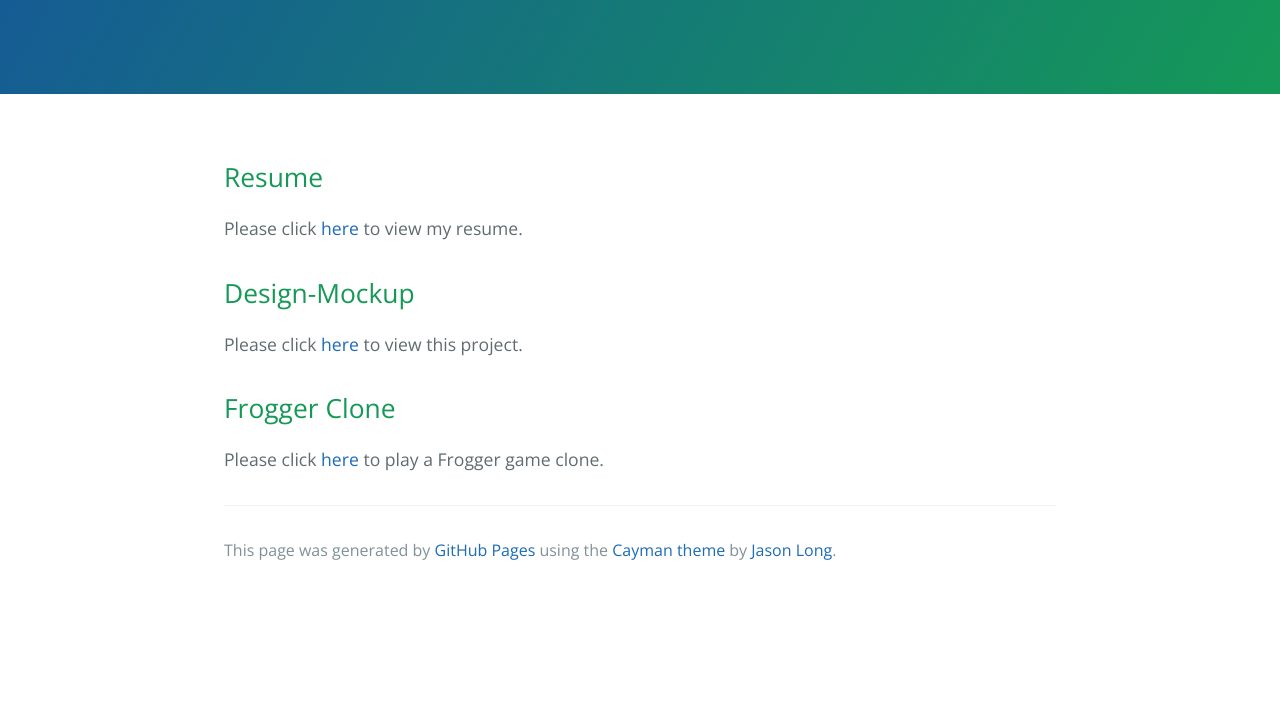
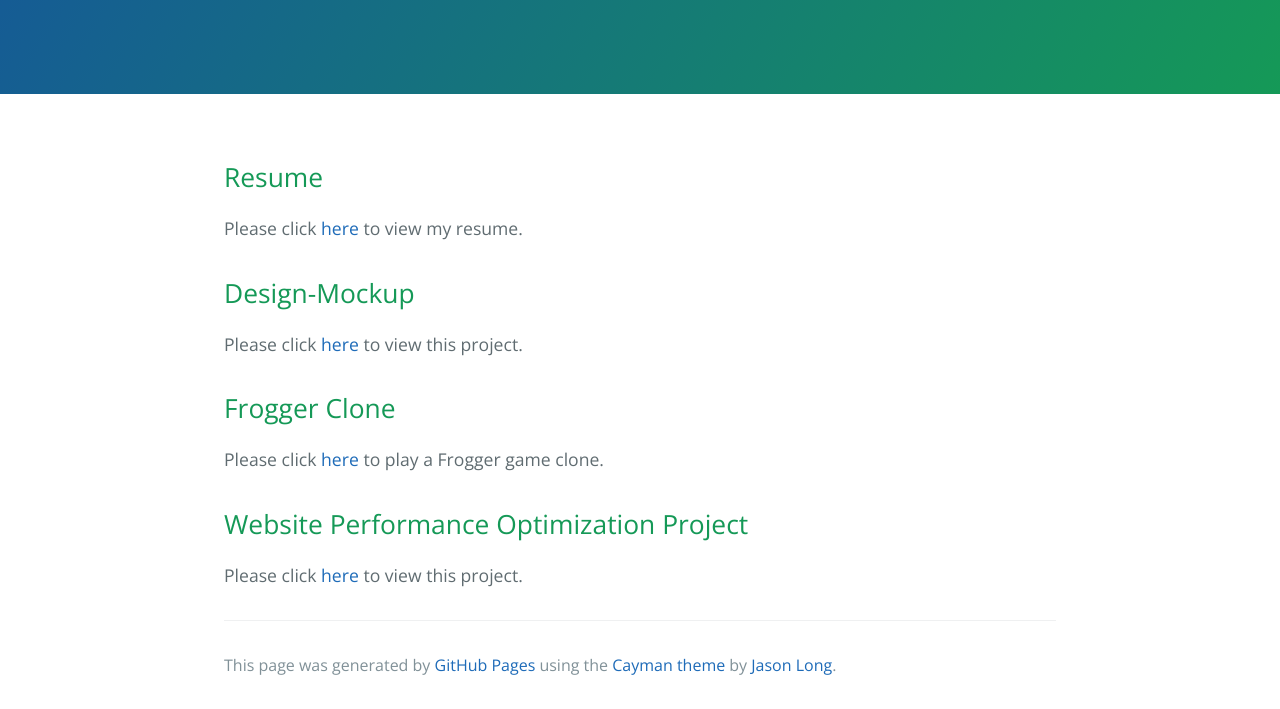
Before and after one commit to DAlanW/DAlanW.github.io, a plain HTML site: page index.html in a window 1280 px wide. Shown: the part 176-885 px from the top of the page. Before the commit the page ends 800 px from the top, so only its background shows below. Drawn offline with nearby package versions, Linux system fonts and the light colour scheme.

Commit message:
Add page-speed-portfolio-project to README.md and index.html

```diff
--- a/index.html
+++ b/index.html
@@ -57,6 +57,9 @@ $ git checkout gh-pages
 <h2>Frogger Clone</h2>
 <p>Please click <a href='http://dalanw.github.io/arcade-game/'>here</a> to play a Frogger game clone.</p>
 
+<h2>Website Performance Optimization Project</h2>
+<p>Please click <a href= 'http://dalanw.github.io/page-speed-project-portfolio/'>here</a> to view this project.
+
       <footer class="site-footer">
 
         <span class="site-footer-credits">This page was generated by <a href="https://pages.github.com">GitHub Pages</a> using the <a href="https://github.com/jasonlong/cayman-theme">Cayman theme</a> by <a href="https://twitter.com/jasonlong">Jason Long</a>.</span>
```
Also changed, not shown: 1 other file.
